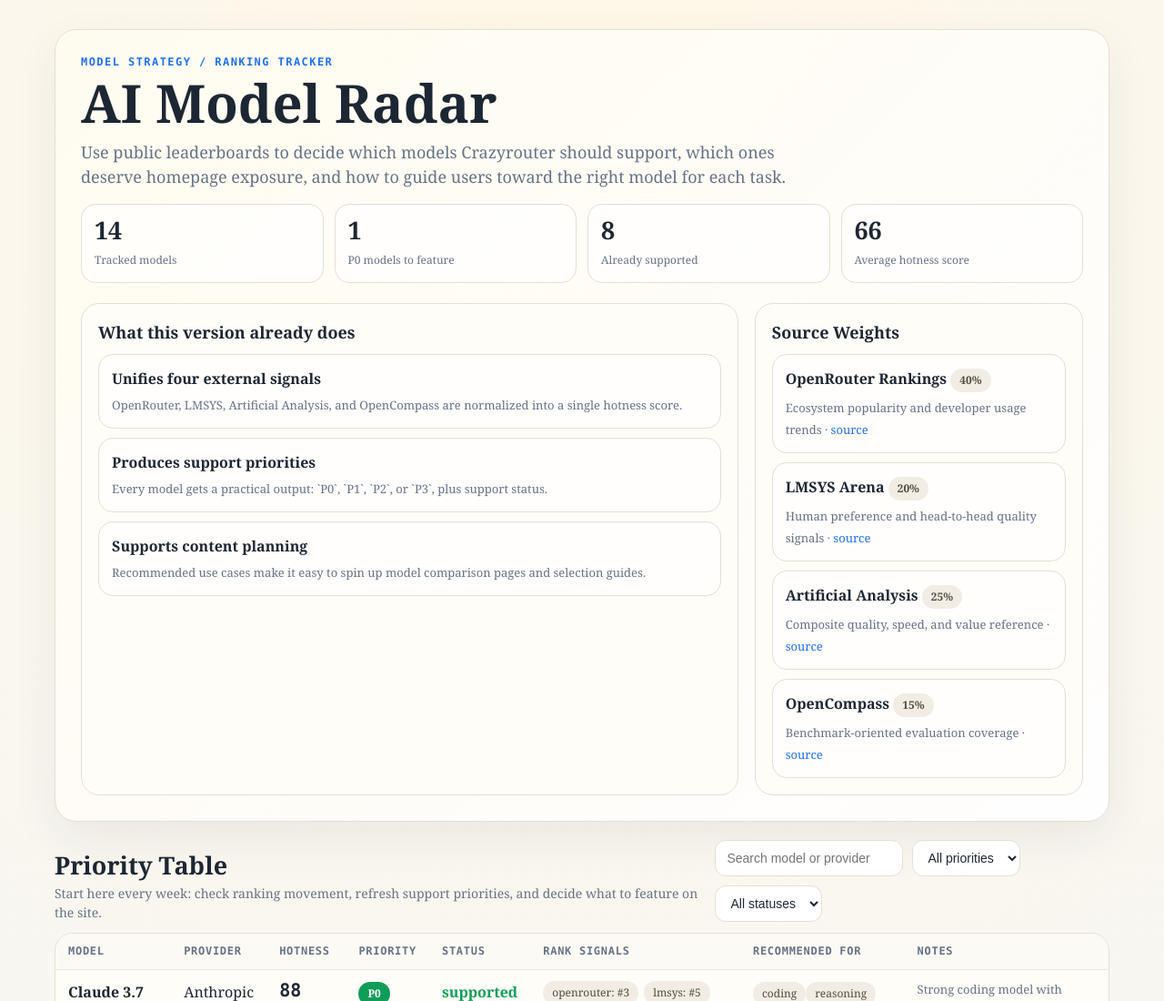
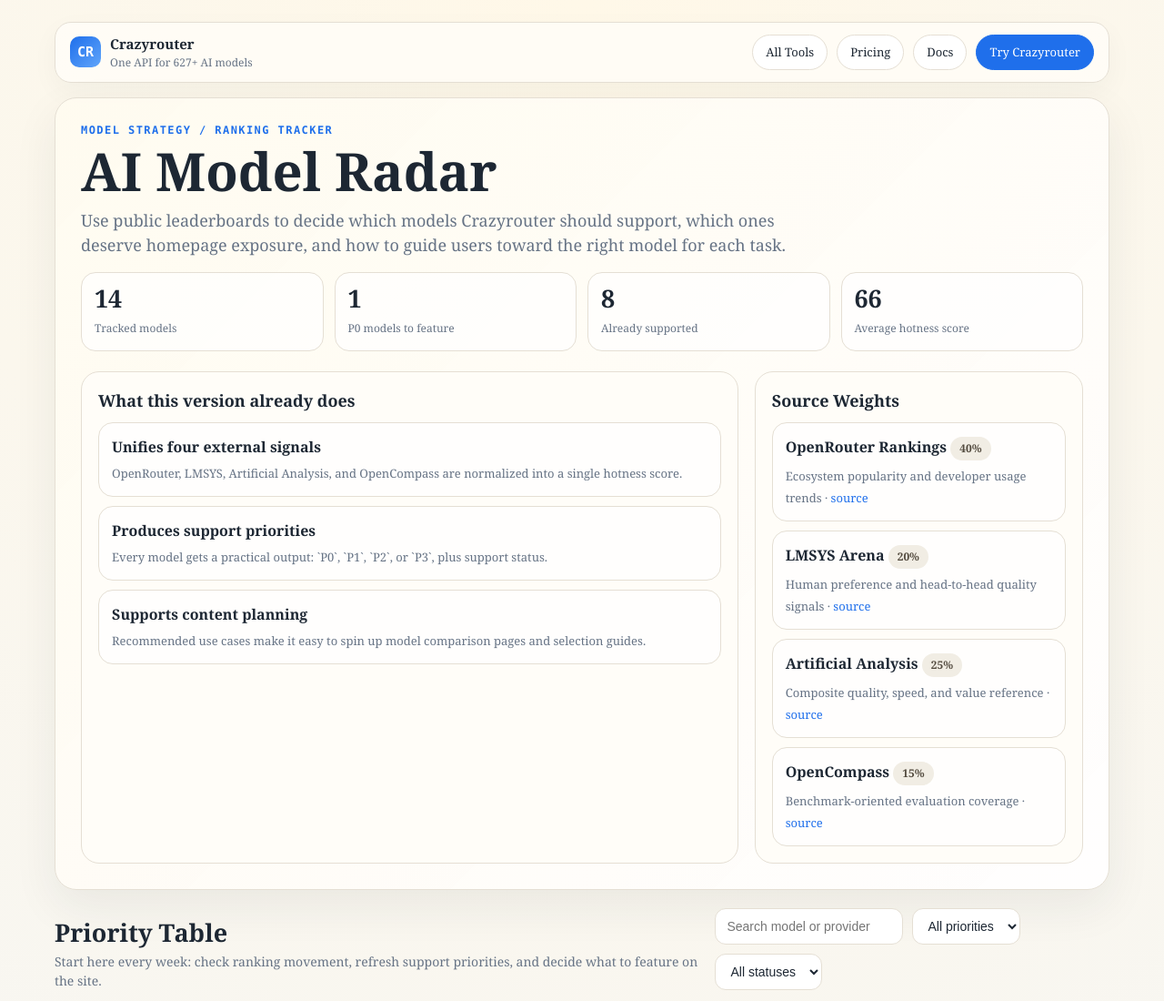
Before and after one commit to xujfcn/crazyrouter-tools, a plain HTML site: page model-radar/index.html in a window 1280 px wide. Shown: the top 1100 px of the page at 91% size. Drawn offline with Linux system fonts and the light colour scheme.

Commit message:
feat: add site nav to model radar

```diff
--- a/model-radar/index.html
+++ b/model-radar/index.html
@@ -15,7 +15,17 @@
 *{box-sizing:border-box;margin:0;padding:0}
 body{font-family:Georgia,"Times New Roman",serif;background:radial-gradient(circle at top,#fff8e8 0,#f7f6f2 38%,#f3f0e8 100%);color:var(--ink);line-height:1.5}
 a{color:var(--accent);text-decoration:none}
-.container{max-width:1200px;margin:0 auto;padding:32px 20px 48px}
+.container{max-width:1200px;margin:0 auto;padding:24px 20px 48px}
+.topbar{display:flex;justify-content:space-between;align-items:center;gap:12px;flex-wrap:wrap;margin-bottom:16px;padding:12px 16px;background:rgba(255,253,248,.88);border:1px solid var(--line);border-radius:18px;box-shadow:0 10px 30px rgba(29,39,51,.04)}
+.brand{display:flex;align-items:center;gap:10px;color:var(--ink)}
+.brand-mark{width:34px;height:34px;border-radius:10px;background:linear-gradient(135deg,#1f6feb,#60a5fa);color:#fff;display:flex;align-items:center;justify-content:center;font:700 15px/1 ui-monospace,SFMono-Regular,Menlo,monospace}
+.brand-copy strong{display:block;font-size:15px}
+.brand-copy span{display:block;font-size:12px;color:var(--muted)}
+.nav-links{display:flex;gap:10px;flex-wrap:wrap}
+.nav-links a{display:inline-flex;align-items:center;justify-content:center;padding:9px 14px;border:1px solid var(--line);border-radius:999px;background:#fff;color:var(--ink);font-size:13px;transition:all .2s}
+.nav-links a:hover{border-color:var(--accent);background:var(--accent-soft);color:var(--accent)}
+.nav-links a.primary{background:var(--accent);border-color:var(--accent);color:#fff}
+.nav-links a.primary:hover{background:#195ec9;color:#fff}
 .hero{background:linear-gradient(135deg,rgba(255,251,240,.95),rgba(255,255,255,.92));border:1px solid var(--line);border-radius:24px;padding:28px;box-shadow:0 18px 50px rgba(29,39,51,.07);margin-bottom:20px}
 .kicker{font:700 12px/1.2 ui-monospace,SFMono-Regular,Menlo,monospace;letter-spacing:.12em;color:var(--accent);text-transform:uppercase;margin-bottom:10px}
 h1{font-size:clamp(34px,5vw,58px);line-height:.95;margin-bottom:14px;max-width:820px}
@@ -58,11 +68,27 @@
 .method .card{min-height:150px}
 .footer{margin-top:28px;text-align:center;color:var(--muted);font-size:13px}
 .note{font-size:14px;color:var(--muted)}
-@media (max-width:900px){.hero-grid,.grid-2,.method,.metric-grid{grid-template-columns:1fr}h1{font-size:40px}.section-title{display:block}.section-title p{margin-top:8px}}
+@media (max-width:900px){.hero-grid,.grid-2,.method,.metric-grid{grid-template-columns:1fr}h1{font-size:40px}.section-title{display:block}.section-title p{margin-top:8px}.topbar{align-items:flex-start}.nav-links{width:100%}}
 </style>
 </head>
 <body>
 <div class="container">
+  <nav class="topbar">
+    <a class="brand" href="https://crazyrouter.com?utm_source=tools&utm_medium=model_radar&utm_campaign=site_nav">
+      <span class="brand-mark">CR</span>
+      <span class="brand-copy">
+        <strong>Crazyrouter</strong>
+        <span>One API for 627+ AI models</span>
+      </span>
+    </a>
+    <div class="nav-links">
+      <a href="../">All Tools</a>
+      <a href="https://crazyrouter.com/pricing?utm_source=tools&utm_medium=model_radar&utm_campaign=site_nav">Pricing</a>
+      <a href="https://docs.crazyrouter.com?utm_source=tools&utm_medium=model_radar&utm_campaign=site_nav">Docs</a>
+      <a class="primary" href="https://crazyrouter.com?utm_source=tools&utm_medium=model_radar&utm_campaign=site_nav">Try Crazyrouter</a>
+    </div>
+  </nav>
+
   <section class="hero">
     <div class="kicker">Model Strategy / Ranking Tracker</div>
     <h1>AI Model Radar</h1>
```
